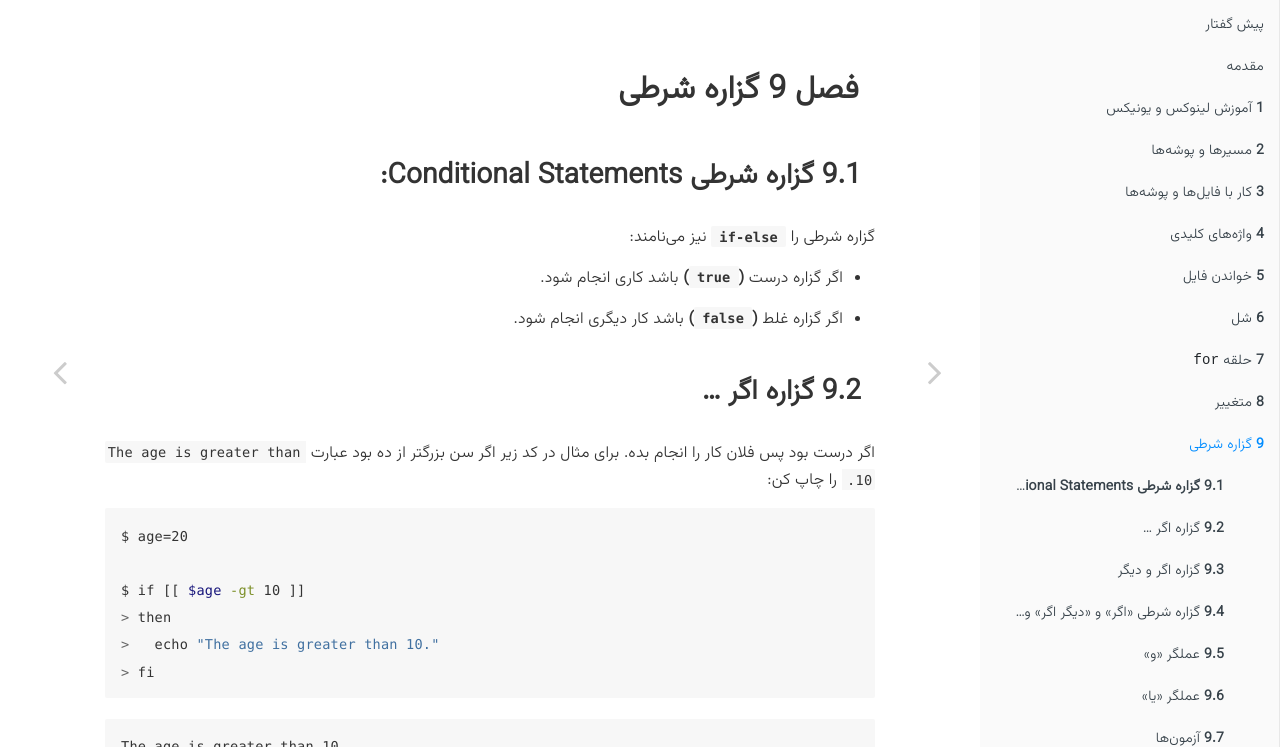
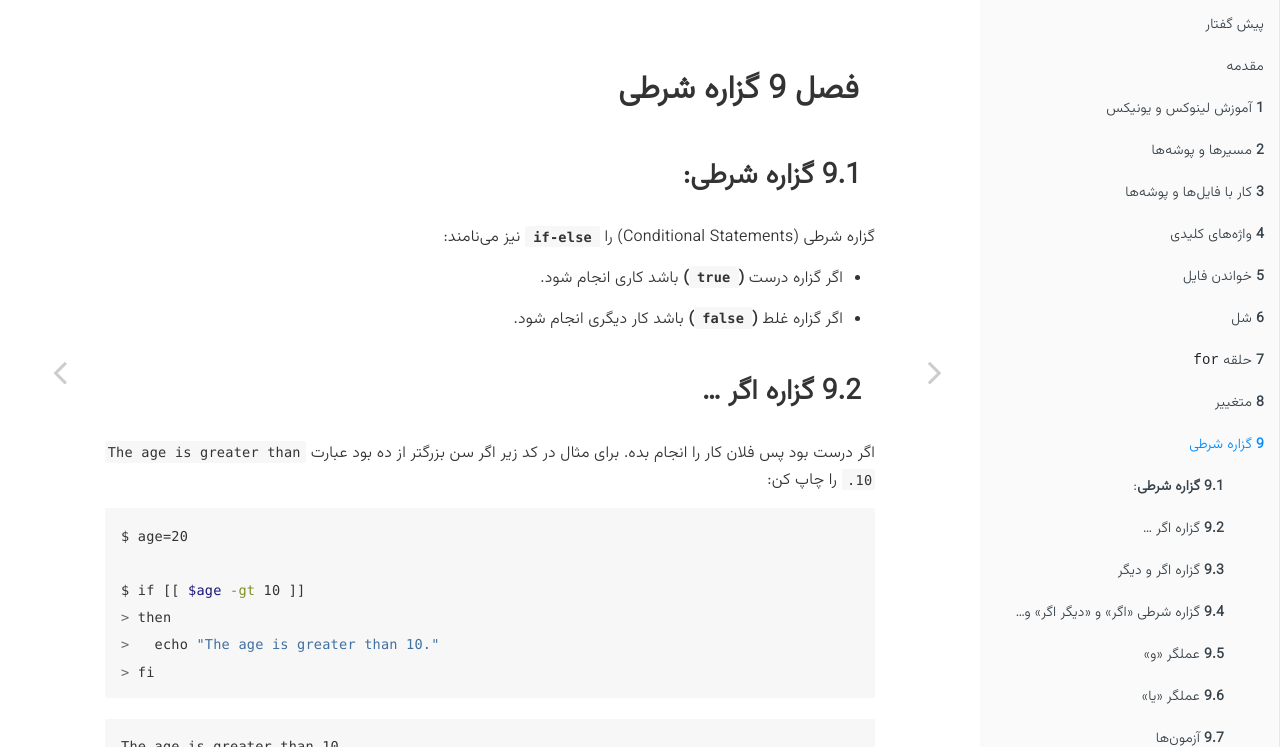
Before and after one commit to mohsenebrahimyir/base-bash, a plain HTML site: page docs/گزاره-شرطی.html in a window 1280 px wide. Shown: the part 53-800 px from the top of the page. Drawn offline with nearby package versions, Linux system fonts and the light colour scheme.

Commit message:
edit if section

```diff
--- a/docs/گزاره-شرطی.html
+++ b/docs/گزاره-شرطی.html
@@ -194,7 +194,7 @@ div.csl-indent {
 <li class="chapter" data-level="8" data-path="متغییر.html"><a href="متغییر.html"><i class="fa fa-check"></i><b>8</b> متغییر</a></li>
 <li class="chapter" data-level="9" data-path="گزاره-شرطی.html"><a href="گزاره-شرطی.html"><i class="fa fa-check"></i><b>9</b> گزاره شرطی</a>
 <ul>
-<li class="chapter" data-level="9.1" data-path="گزاره-شرطی.html"><a href="گزاره-شرطی.html#گزاره-شرطی-conditional-statements"><i class="fa fa-check"></i><b>9.1</b> <strong>گزاره شرطی <span dir="ltr">Conditional Statements</span></strong>:</a></li>
+<li class="chapter" data-level="9.1" data-path="گزاره-شرطی.html"><a href="گزاره-شرطی.html#گزاره-شرطی-1"><i class="fa fa-check"></i><b>9.1</b> <strong>گزاره شرطی</strong>:</a></li>
 <li class="chapter" data-level="9.2" data-path="گزاره-شرطی.html"><a href="گزاره-شرطی.html#گزاره-اگر"><i class="fa fa-check"></i><b>9.2</b> گزاره اگر …</a></li>
 <li class="chapter" data-level="9.3" data-path="گزاره-شرطی.html"><a href="گزاره-شرطی.html#گزاره-اگر-و-دیگر"><i class="fa fa-check"></i><b>9.3</b> گزاره اگر و دیگر</a></li>
 <li class="chapter" data-level="9.4" data-path="گزاره-شرطی.html"><a href="گزاره-شرطی.html#گزاره-شرطی-اگر-و-دیگر-اگر-و-دیگر"><i class="fa fa-check"></i><b>9.4</b> گزاره شرطی «اگر» و «دیگر اگر» و «دیگر»</a></li>
@@ -243,9 +243,11 @@ div.csl-indent {
             <section class="normal" id="section-">
 <div id="گزاره-شرطی" class="section level1 hasAnchor" number="9">
 <h1><span class="header-section-number">فصل 9</span> گزاره شرطی<a href="گزاره-شرطی.html#گزاره-شرطی" class="anchor-section" aria-label="Anchor link to header"></a></h1>
-<div id="گزاره-شرطی-conditional-statements" class="section level2 hasAnchor" number="9.1">
-<h2><span class="header-section-number">9.1</span> <strong>گزاره شرطی <span dir="ltr">Conditional Statements</span></strong>:<a href="گزاره-شرطی.html#گزاره-شرطی-conditional-statements" class="anchor-section" aria-label="Anchor link to header"></a></h2>
-<p>گزاره شرطی را
+<div id="گزاره-شرطی-1" class="section level2 hasAnchor" number="9.1">
+<h2><span class="header-section-number">9.1</span> <strong>گزاره شرطی</strong>:<a href="گزاره-شرطی.html#گزاره-شرطی-1" class="anchor-section" aria-label="Anchor link to header"></a></h2>
+<p>گزاره شرطی
+(<span dir="ltr">Conditional Statements</span>)
+را
 <strong><span dir="ltr"><code>if-else</code></span></strong>
 نیز می‌نامند:</p>
 <ul>
```
Also changed, not shown: docs/404.html (+1 -1 lines), docs/index.html (+1 -1 lines), docs/references.html (+1 -1 lines), docs/search_index.json (+1 -1 lines), docs/آموزش-لینوکس-و-یونیکس.html (+1 -1 lines), docs/حلقه-for.html (+1 -1 lines), docs/خواندن-فایل.html (+1 -1 lines), docs/شل.html (+1 -1 lines), docs/متغییر.html (+1 -1 lines), docs/مسیرها-و-پوشهها.html (+1 -1 lines), docs/مقدمه.html (+1 -1 lines), docs/واژههای-کلیدی.html (+1 -1 lines), docs/کار-با-فایلها-و-پوشهها.html (+1 -1 lines), docs/reference-keys.txt.
